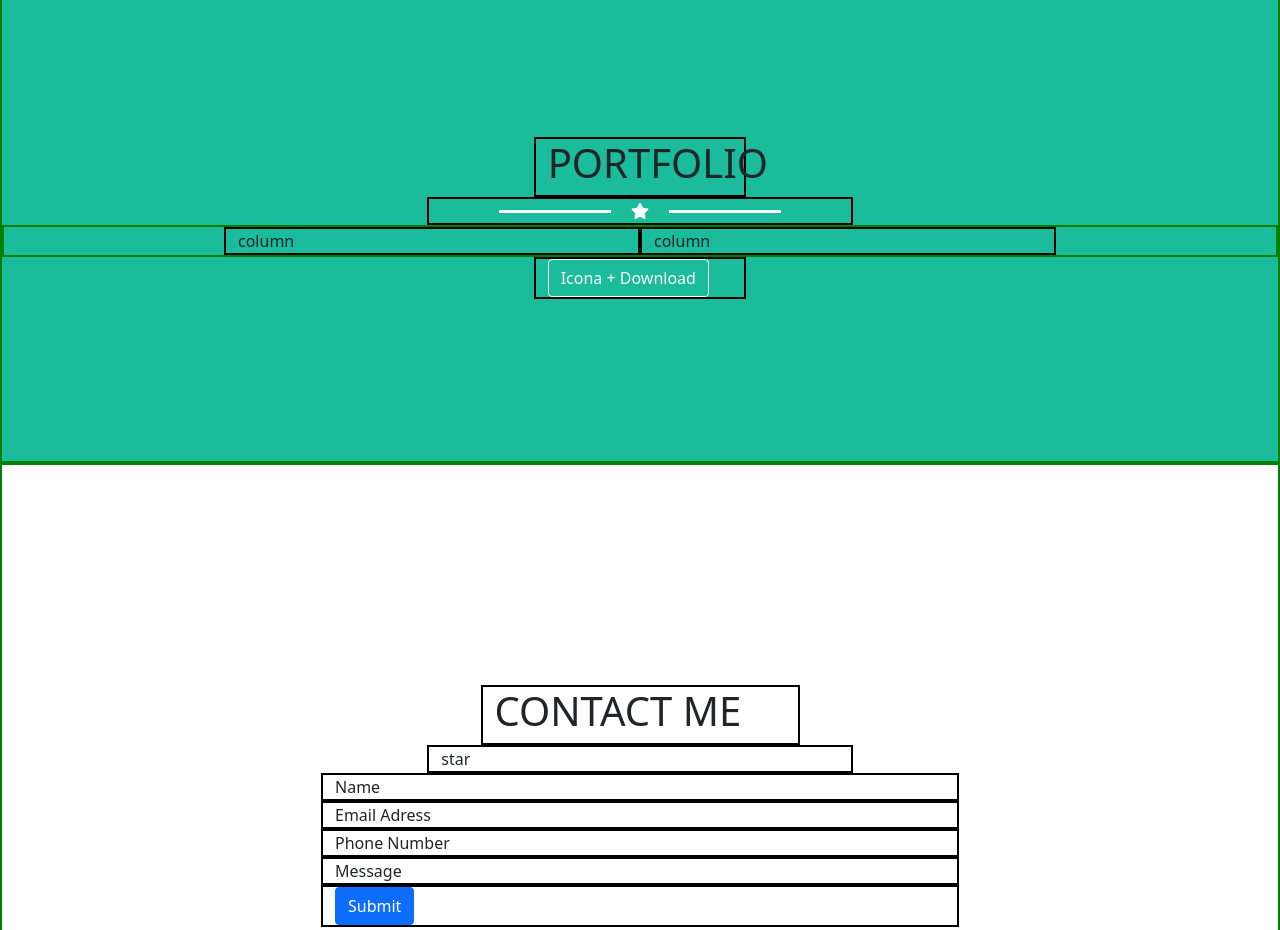
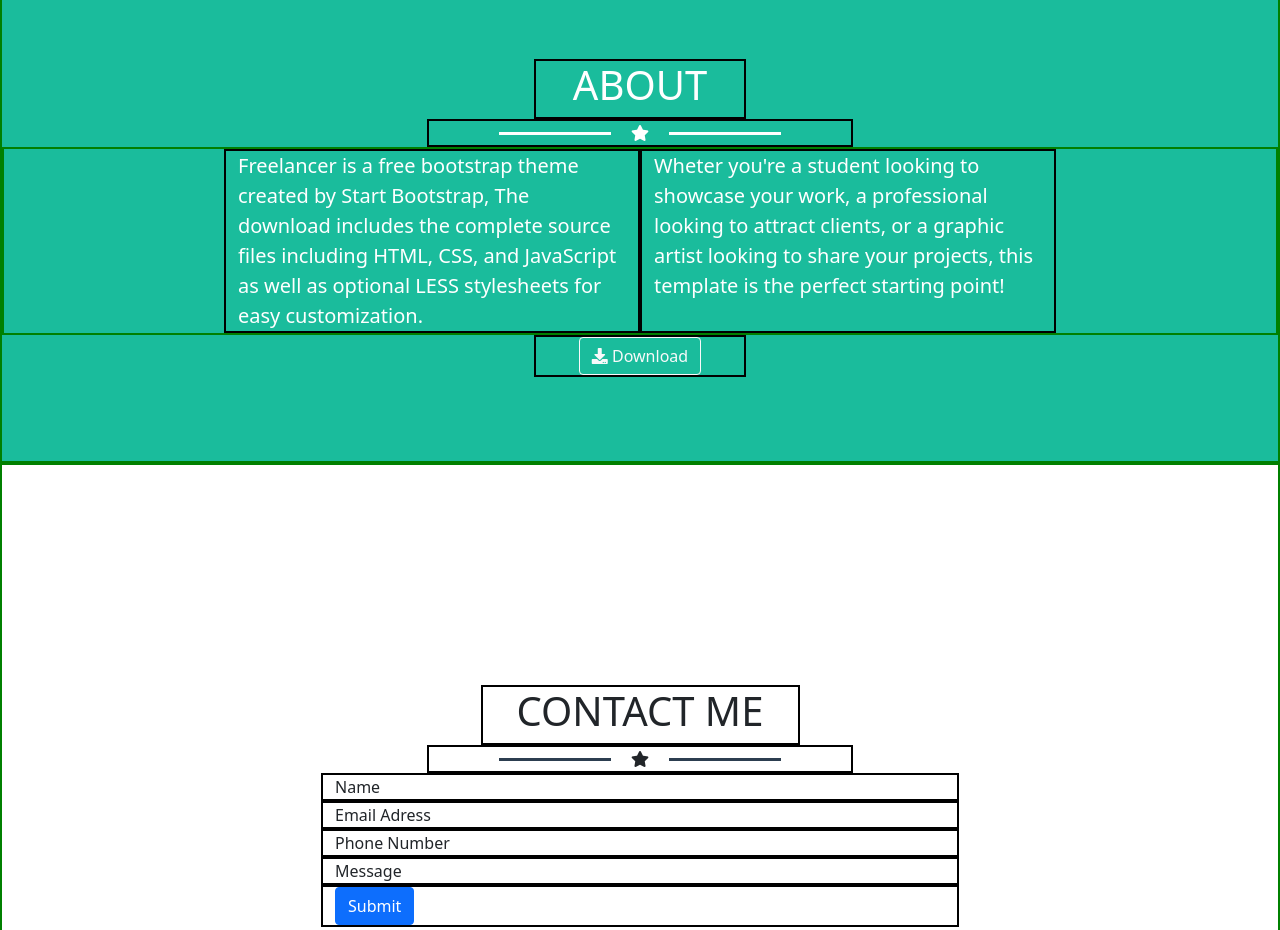
Before and after one commit to msacco1997/html-css-bootstrap-freelancer, a plain HTML site: page index.html in a window 1280 px wide. Shown: the part 1540-2470 px from the top of the page. Drawn offline with nearby package versions, Linux system fonts and the light colour scheme.

Commit message:
3a section

```diff
--- a/index.html
+++ b/index.html
@@ -90,7 +90,7 @@
 
             <div class="ms_height row flex-column align-items-center justify-content-center">
                 <div class="col-2">
-                    <h1 class="text-uppercase text-center">portfolio</h1>
+                    <h1 class="text-uppercase text-center text-white">about</h1>
                 </div>
 
                 <div class="col-4 text-center text-white star">
@@ -98,17 +98,17 @@
                 </div>
 
                 <div class="row justify-content-center">
-                    <div class="col-4 ">
-                        column
+                    <div class="col-4 text-white fs-5">
+                        Freelancer is a free bootstrap theme created by Start Bootstrap, The download includes the complete source files including HTML, CSS, and JavaScript as well as optional LESS stylesheets for easy customization.
                     </div>
-                    <div class="col-4">
-                        column
+                    <div class="col-4 text-white fs-5">
+                        Wheter you're a student looking to showcase your work, a professional looking to attract clients, or a graphic artist looking to share your projects, this template is the perfect starting point!
                     </div>
                 </div>
 
-                <div class="col-2">
-                    <button type="button" class="btn btn-outline-light text-center">
-                        Icona + Download
+                <div class="col-2 text-center">
+                    <button type="button" class="btn btn-outline-light ">
+                        <i class="fas fa-download"></i> Download
                     </button>
                 </div>
             </div>
@@ -119,11 +119,11 @@
 
             <div class="ms_height row flex-column align-items-center justify-content-center">
                 <div class="col-3">
-                    <h1 class="text-uppercase">Contact Me</h1>
+                    <h1 class="text-uppercase text-center">Contact Me</h1>
                 </div>
 
-                <div class="col-4">
-                    star
+                <div class="col-4 text-center star_grey">
+                    <i class="fas fa-star grey"></i>
                 </div>
 
                 <div class="col-6">
```
